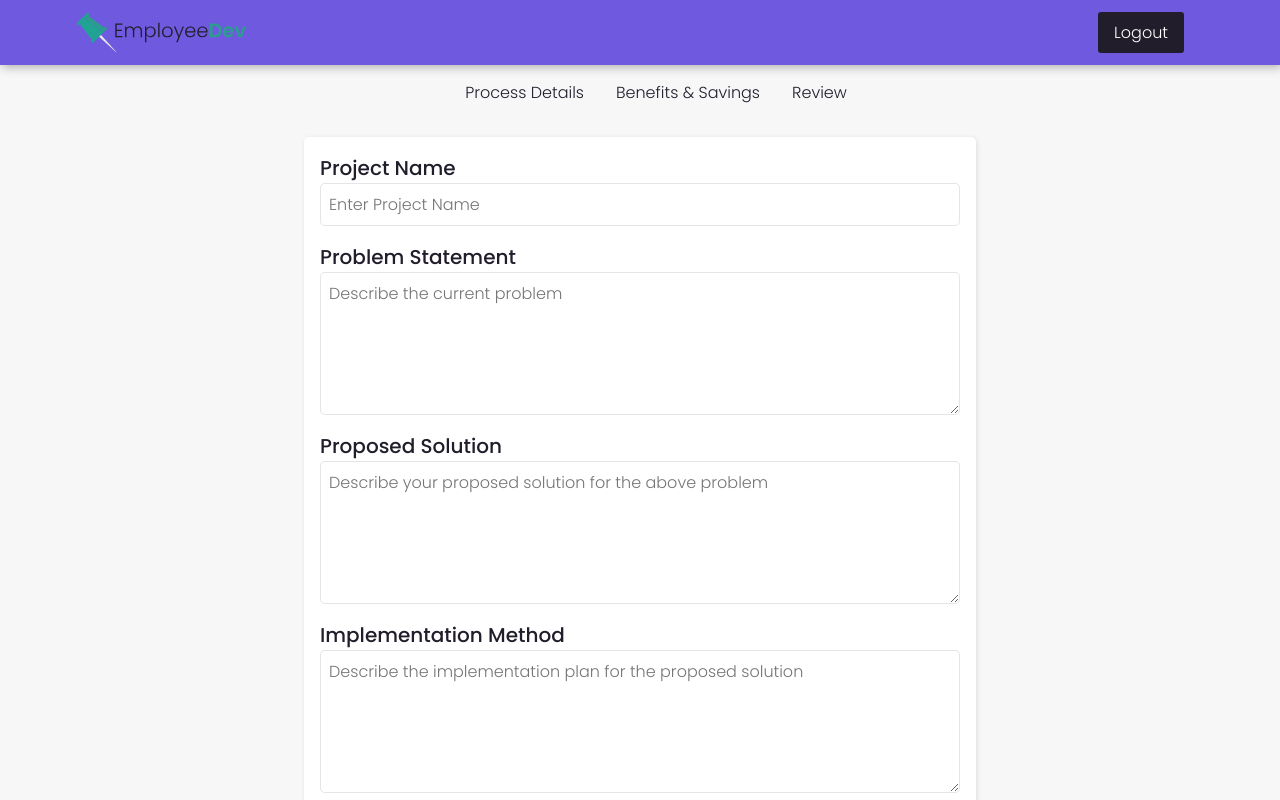
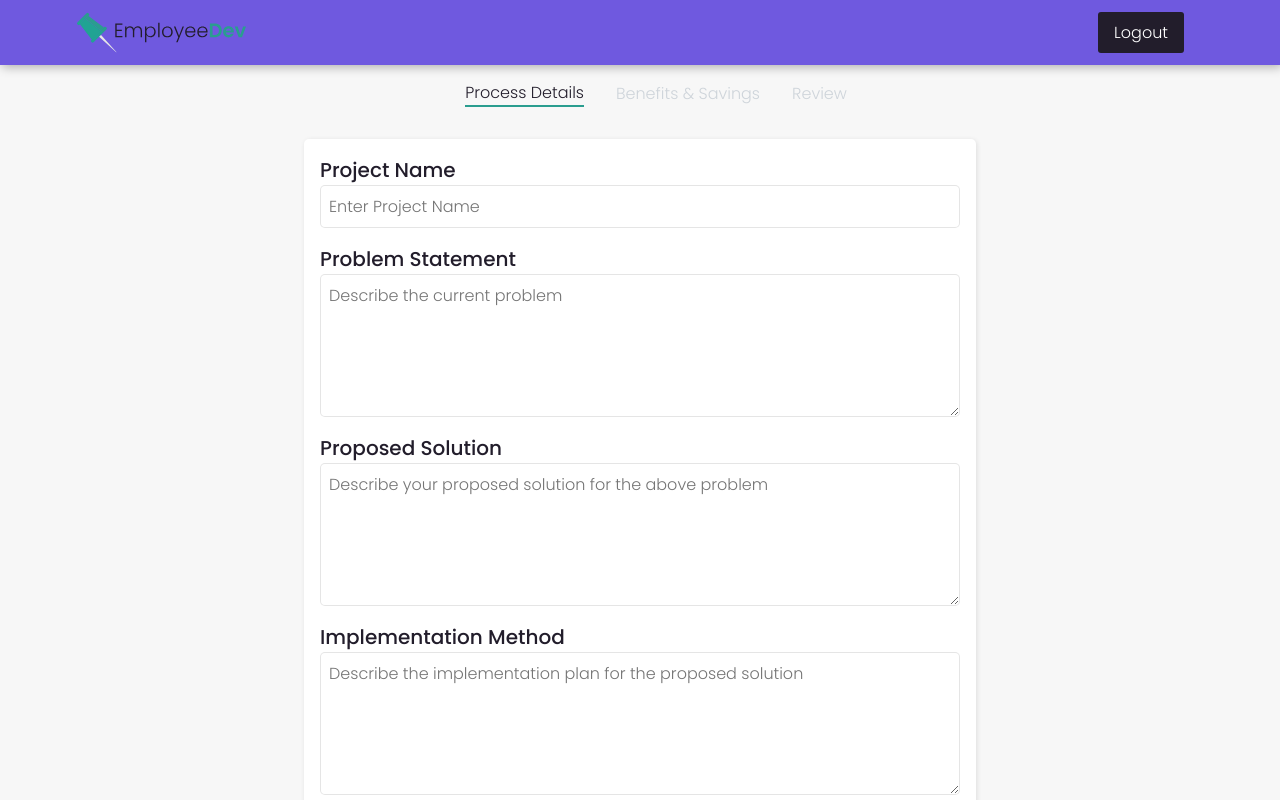
Before and after one commit to varunsundar01/EmployeeDev, a Vue app: page /process-details in a window 1280 px wide. Shown: the top 800 px of the page. Built offline with nearby package versions, Linux system fonts and the light colour scheme.

Commit message:
Moved styling for anchor tags in main.css

```diff
--- a/src/assets/css/main.css
+++ b/src/assets/css/main.css
@@ -1,15 +1,17 @@
-@import url('https://fonts.googleapis.com/css2?family=Poppins:wght@200;300;500;600&display=swap');
+@import url("https://fonts.googleapis.com/css2?family=Poppins:wght@200;300;500;600&display=swap");
 * {
-    font-family: 'Poppins', sans-serif;
+    font-family: "Poppins", sans-serif;
 }
 
 :root {
-    --background: #F7F7F7;
-    --background-light: #FFFFFF;
-    --primary: #6F59DF;
-    --primary-variant: #5C43DB;
-    --secondary: #221D2B;
-    --secondary-variant: #0A080C;
+    --background: #f7f7f7;
+    --background-light: #ffffff;
+    --primary: #6f59df;
+    --primary-variant: #5c43db;
+    --secondary: #221d2b;
+    --secondary-variant: #0a080c;
+    --active: #2a9d8f;
+    --inactive: #ced4da;
 }
 
 html,
@@ -23,6 +25,17 @@
     color: var(--secondary);
 }
 
+a {
+    text-decoration: none;
+    color: var(--primary);
+    font-weight: 500;
+    transition: all 0.3s ease-in-out;
+}
+
+a:hover {
+    color: var(--secondary);
+}
+
 .main-app {
     width: 90%;
     max-width: 1260px;
--- a/src/components/layout/TheFooter.vue
+++ b/src/components/layout/TheFooter.vue
@@ -30,15 +30,4 @@
   font-weight: 300;
   color: rgba(0, 0, 0, 0.5);
 }
-
-a {
-  text-decoration: none;
-  color: var(--primary);
-  font-weight: 500;
-  transition: all 0.3s ease-in-out;
-}
-
-a:hover {
-  color: var(--secondary);
-}
 </style>
```
